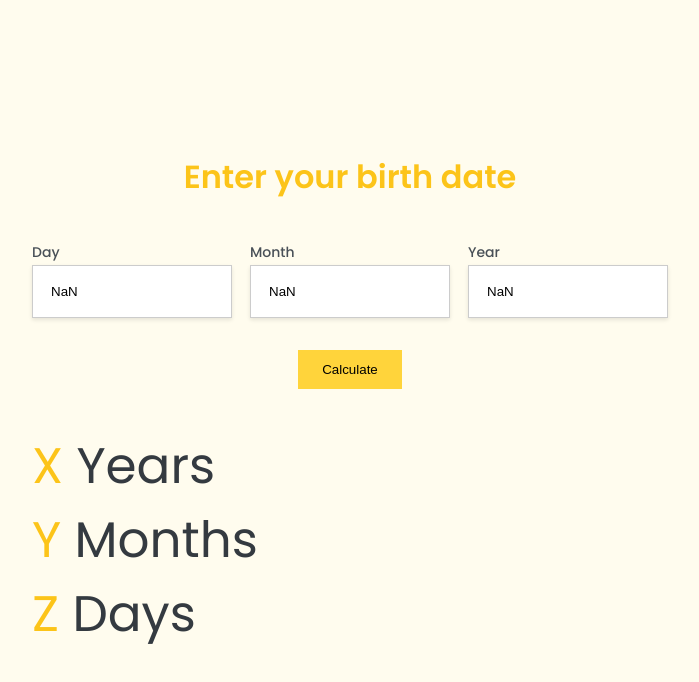
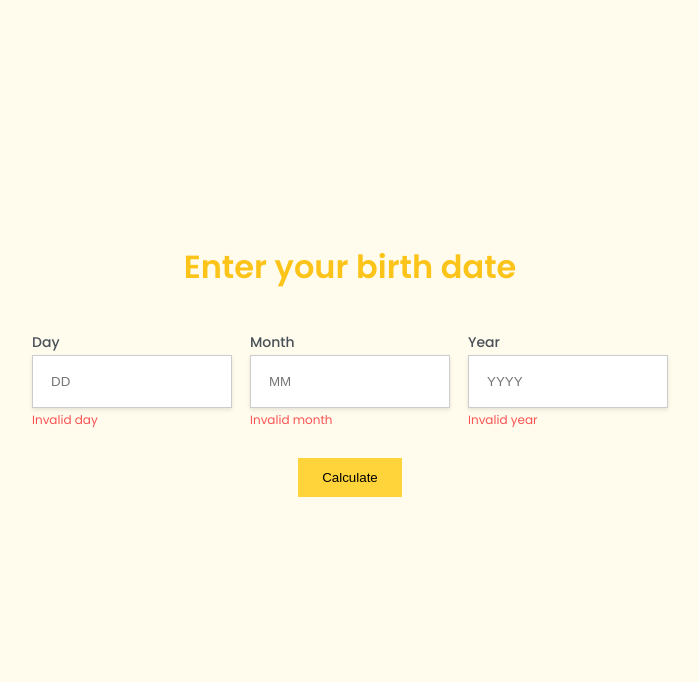
Before and after one commit to Guizzs26/age-calculator, a React (Vite) app: page / in a window 1280 px wide. Both pictures are taken after typing "Sample", "Sample", "Sample" into the empty fields and a click on the button "Calculate". Shown: the top 682 px of the page, without its empty margins (290-989 px from the left). Built offline with nearby package versions, Linux system fonts and the light colour scheme.

Commit message:
feat: add the logic for displaying data on the screen and error messages

```diff
--- a/src/App.tsx
+++ b/src/App.tsx
@@ -1,20 +1,26 @@
 import styles from "./App.module.css";
+import { useState } from "react";
 
 import { InputForm } from "./components/InputForm";
 import { AgeDisplay } from "./components/AgeDisplay";
-import { useState } from "react";
 
 export default function App() {
-  const [age, setAge] = useState({});
+  const [age, setAge] = useState<{
+    years: number;
+    months: number;
+    days: number;
+  } | null>(null);
 
-  const handleAge = (calculatedDate: number) => {
-    setAge(calculatedDate);
+  const handleAge = (
+    calculatedAge: { years: number; months: number; days: number } | null
+  ) => {
+    setAge(calculatedAge);
   };
 
   return (
     <div className={styles.container}>
       <InputForm onAge={handleAge} />
-      <AgeDisplay />
+      {age && <AgeDisplay age={age} />}
     </div>
   );
 }
--- a/src/components/AgeDisplay/age-display.module.css
+++ b/src/components/AgeDisplay/age-display.module.css
@@ -1,8 +1,12 @@
+/* Layout */
+
 .ageDisplayContainer {
   display: flex;
   flex-direction: column;
   gap: 2.4rem;
 }
+
+/* Content Styles */
 
 .ageDisplayValue {
   font-size: 5rem;
--- a/src/components/AgeDisplay/age-display.tsx
+++ b/src/components/AgeDisplay/age-display.tsx
@@ -1,21 +1,23 @@
 import styles from "./age-display.module.css";
 
-export type AgeDisplayProps = {};
+export type AgeDisplayProps = {
+  age: { years: number; months: number; days: number };
+};
 
-export function AgeDisplay(props: AgeDisplayProps) {
+export const AgeDisplay = ({ age }: AgeDisplayProps) => {
   return (
     <div className={styles.ageDisplayContainer}>
       <p className={styles.ageDisplayValue}>
-        <span>X</span> Years
+        <span>{age.years}</span> Years
       </p>
 
       <p className={styles.ageDisplayValue}>
-        <span>Y</span> Months
+        <span>{age.months}</span> Months
       </p>
 
       <p className={styles.ageDisplayValue}>
-        <span>Z</span> Days
+        <span>{age.days}</span> Days
       </p>
     </div>
   );
-}
+};
--- a/src/components/InputForm/input-form.module.css
+++ b/src/components/InputForm/input-form.module.css
@@ -74,3 +74,9 @@
 .calculateBtn:active {
   transform: scale(0.9);
 }
+
+.errorText {
+  font-size: 1.2rem;
+
+  color: #fa5252;
+}
--- a/src/components/InputForm/input-form.tsx
+++ b/src/components/InputForm/input-form.tsx
@@ -1,41 +1,104 @@
+import styles from "./input-form.module.css";
 import { ChangeEvent, FormEvent, useState } from "react";
-import styles from "./input-form.module.css";
+
+import {
+  isValidDay,
+  isValidMonth,
+  isValidYear,
+} from "../../helpers/isValidDate";
+
+import { calculateAge } from "../../helpers/calculateAge";
 
 export type InputFormProps = {
-  onAge: (calculatedAge: number) => void;
+  onAge: (
+    calculatedAge: { years: number; months: number; days: number } | null
+  ) => void;
 };
 
 export function InputForm({ onAge }: InputFormProps) {
-  const [day, setDay] = useState<string | number>("");
-  const [month, setMonth] = useState<string | number>("");
-  const [year, setYear] = useState<string | number>("");
+  const [day, setDay] = useState<string>("");
+  const [month, setMonth] = useState<string>("");
+  const [year, setYear] = useState<string>("");
+
+  const [dayError, setDayError] = useState<boolean>(false);
+  const [monthError, setMonthError] = useState<boolean>(false);
+  const [yearError, setYearError] = useState<boolean>(false);
 
   const handleChangeDayInput = (e: ChangeEvent<HTMLInputElement>) => {
-    setDay(Number(e.target.value));
+    const value = e.target.value;
+    setDay(value.replace(/[^0-9]/g, ""));
+
+    if (value.length > 1 && !isValidDay(Number(value))) {
+      setDayError(true);
+    } else {
+      setDayError(false);
+    }
   };
 
   const handleChangeMonthInput = (e: ChangeEvent<HTMLInputElement>) => {
-    setMonth(Number(e.target.value));
+    const value = e.target.value;
+    setMonth(value.replace(/[^0-9]/g, ""));
+
+    if (value.length > 1 && !isValidMonth(Number(value))) {
+      setMonthError(true);
+    } else {
+      setMonthError(false);
+    }
   };
 
   const handleChangeYearInput = (e: ChangeEvent<HTMLInputElement>) => {
-    setYear(Number(e.target.value));
+    const value = e.target.value;
+    setYear(value.replace(/[^0-9]/g, ""));
+
+    if (value.length > 3 && !isValidYear(Number(value))) {
+      setYearError(true);
+    } else {
+      setYearError(false);
+    }
   };
 
   const handleSubmitForm = (e: FormEvent<HTMLFormElement>) => {
     e.preventDefault();
+
+    if (day === "" || month === "" || year === "") {
+      if (day === "") setDayError(true);
+      if (month === "") setMonthError(true);
+      if (year === "") setYearError(true);
+
+      return;
+    }
+
+    const dayNumber = Number(day);
+    const monthNumber = Number(month);
+    const yearNumber = Number(year);
+
+    if (
+      isValidDay(dayNumber) &&
+      isValidMonth(monthNumber) &&
+      isValidYear(yearNumber)
+    ) {
+      const calculatedAge = calculateAge(dayNumber, monthNumber, yearNumber);
+
+      if (calculatedAge !== null) {
+        onAge(calculatedAge);
+      } else {
+        console.error("Error when calculating age");
+      }
+    } else {
+      console.error("Invalid date data");
+    }
   };
 
   return (
     <>
       <h1 className={styles.inputHeading}>Enter your birth date</h1>
-
       <form onSubmit={handleSubmitForm} className={styles.inputForm}>
         <div className={styles.inputsBox}>
           <div className={styles.singleInput}>
             <label htmlFor="day" className={styles.singleInputLabel}>
               Day
             </label>
+
             <input
               type="text"
               id="day"
@@ -46,12 +109,14 @@ export function InputForm({ onAge }: InputFormProps) {
               onChange={handleChangeDayInput}
               className={styles.dateInput}
             />
+            {dayError && <p className={styles.errorText}>Invalid day</p>}
           </div>
 
           <div className={styles.singleInput}>
             <label htmlFor="month" className={styles.singleInputLabel}>
               Month
             </label>
+
             <input
               type="text"
               id="month"
@@ -62,12 +127,14 @@ export function InputForm({ onAge }: InputFormProps) {
               onChange={handleChangeMonthInput}
               className={styles.dateInput}
             />
+            {monthError && <p className={styles.errorText}>Invalid month</p>}
           </div>
 
           <div className={styles.singleInput}>
             <label htmlFor="year" className={styles.singleInputLabel}>
               Year
             </label>
+
             <input
               type="text"
               id="year"
@@ -78,6 +145,7 @@ export function InputForm({ onAge }: InputFormProps) {
               onChange={handleChangeYearInput}
               className={styles.dateInput}
             />
+            {yearError && <p className={styles.errorText}>Invalid year</p>}
           </div>
         </div>
 
--- a/src/helpers/calculateAge.ts
+++ b/src/helpers/calculateAge.ts
@@ -1,49 +1,27 @@
 export const calculateAge = (
-  day: string,
-  month: string,
-  year: string
+  day: number,
+  month: number,
+  year: number
 ): { years: number; months: number; days: number } | null => {
-  const dayNumber = parseInt(day, 10);
-  const monthNumber = parseInt(month, 10);
-  const yearNumber = parseInt(year, 10);
+  // Check if any input is not a valid number
+  if (isNaN(day) || isNaN(month) || isNaN(year)) return null;
 
-  // Check if any input is not a valid number
+  // Construct date object from input values
+  const birthDate = new Date(year, month - 1, day); // month - 1 because month is zero-based in Date constructor
 
-  if (isNaN(dayNumber) || isNaN(monthNumber) || isNaN(yearNumber)) return null;
+  // Get current date
+  const currentDate = new Date();
 
-  // Add leading zero if necessary for day and month
+  // Calculate difference in years, months, and days
+  let years = currentDate.getFullYear() - birthDate.getFullYear();
+  let months = currentDate.getMonth() - birthDate.getMonth();
+  let days = currentDate.getDate() - birthDate.getDate();
 
-  if (dayNumber.toString().length === 1) {
-    day = "0" + day;
-  }
-
-  if (monthNumber.toString().length === 1) {
-    month = "0" + month;
-  }
-
-  // Construct date string in YYYY-MM-DD format
-
-  const dateOfBirth = `${year}-${month}-${day}`;
-
-  // Get current date and create date object from date of birth string
-
-  const currentDate = new Date();
-  const birthDate = new Date(dateOfBirth);
-
-  // Calculate the diff in year, months and days
-
-  let years = currentDate.getFullYear() - birthDate.getFullYear();
-  let months = currentDate.getFullYear() - birthDate.getMonth();
-  let days = currentDate.getFullYear() - birthDate.getDay();
-
-  // If the month of birth is greater than the current date
-
+  // Adjust negative months or days
   if (months < 0 || (months === 0 && days < 0)) {
     years--;
     months += 12;
   }
-
-  // If the day of birth is greater than the current date
 
   if (days < 0) {
     const prevMonth = new Date(
--- a/src/helpers/isValidDate.ts
+++ b/src/helpers/isValidDate.ts
@@ -7,6 +7,7 @@ export const isValidDay = (input: number): boolean => {
   ) {
     return false;
   }
+
   return true;
 };
 
@@ -19,6 +20,7 @@ export const isValidMonth = (input: number): boolean => {
   ) {
     return false;
   }
+
   return true;
 };
 
@@ -32,5 +34,6 @@ export const isValidYear = (input: number): boolean => {
   ) {
     return false;
   }
+
   return true;
 };
```
